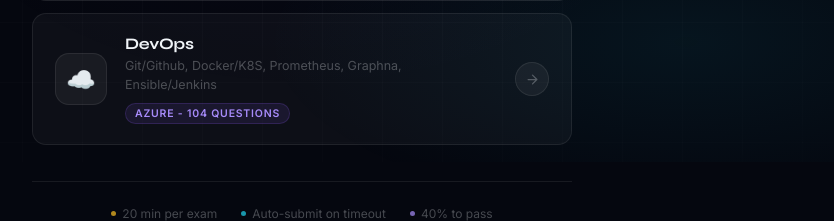
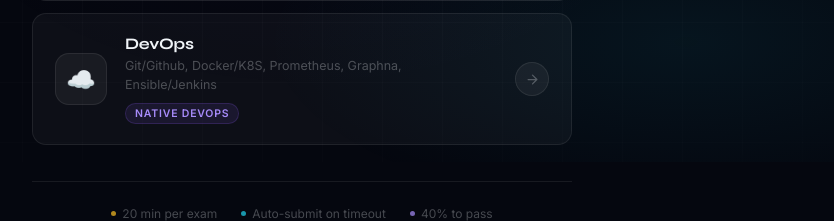
Before and after one commit to KHITOLIA/mock_test, a Flask app: page /courses in a window 1280 px wide. Shown: the part 638-859 px from the top of the page, without its empty margins (338-1172 px from the left). Run offline with Flask 3, Linux system fonts and the light colour scheme; parts of the project's set-up code (start-up, migrations or seed data) failed here and were passed over.

Commit message:
Update courses.html

```diff
--- a/templates/courses.html
+++ b/templates/courses.html
@@ -283,7 +283,7 @@ h1 span{
       <div class="cc-text">
         <div class="cc-name">DevOps</div>
         <div class="cc-desc">Git/Github, Docker/K8S, Prometheus, Graphna, Ensible/Jenkins</div>
-        <span class="cc-tag">AZURE - 104 Questions</span>
+        <span class="cc-tag">Native DevOps</span>
       </div>
       <div class="cc-arrow">
         <svg viewBox="0 0 24 24"><path d="M5 12h14M12 5l7 7-7 7"/></svg>
```
